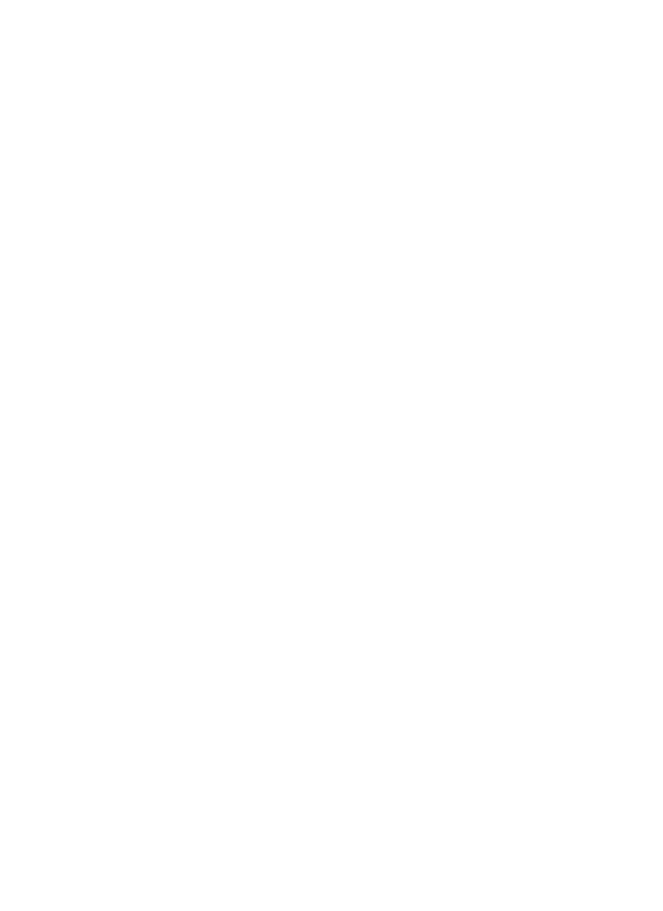
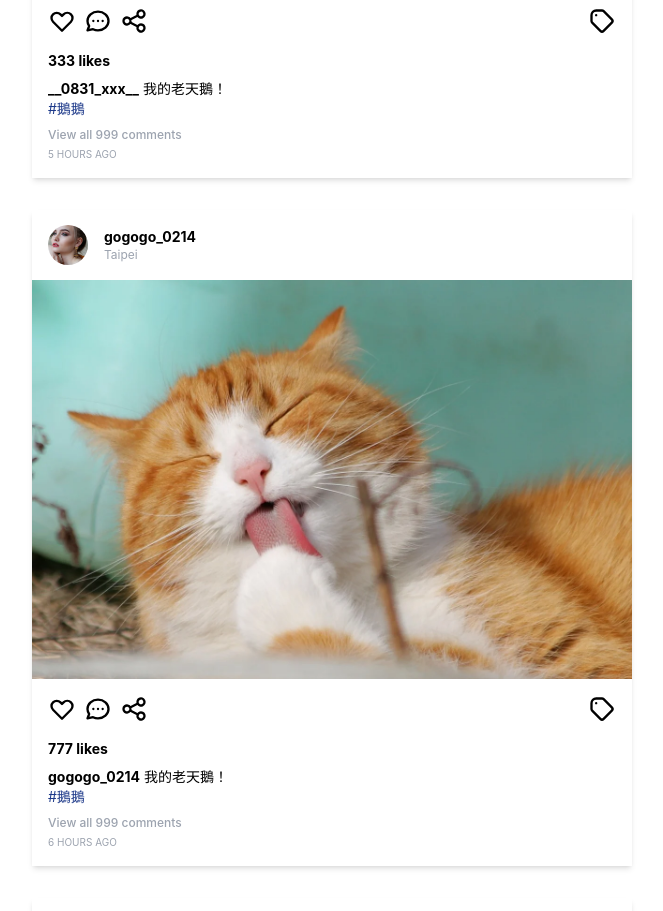
Before and after one commit to alisonwu6/my-instagram, a React (Create React App) app: page / in a window 1280 px wide. Shown: the part 1340-2251 px from the top of the page, without its empty margins (96-759 px from the left). Before the commit the page ends 800 px from the top, so only its background shows below. Built offline with nearby package versions, Linux system fonts and the light colour scheme.

Commit message:
feat: IGPost Components

```diff
--- /dev/null
+++ b/src/pages/home/components/IGPost/Comment.tsx
@@ -0,0 +1,93 @@
+type IGPostProps = {
+  likes: number;
+  description: string;
+  hashTags: string;
+  createTime: string;
+  account: string;
+};
+
+const Comment: React.FC<IGPostProps> = ({
+  likes,
+  description,
+  hashTags,
+  createTime,
+  account,
+}) => {
+  return (
+    <div className="px-4">
+      <div className="flex justify-between box-border mt-4 mb-4">
+        <div className="flex">
+          <svg
+            xmlns="http://www.w3.org/2000/svg"
+            className="h-[28px] w-[28px] mr-2"
+            fill="none"
+            viewBox="0 0 24 24"
+            stroke="currentColor"
+          >
+            <path
+              strokeLinecap="round"
+              strokeLinejoin="round"
+              strokeWidth={2}
+              d="M4.318 6.318a4.5 4.5 0 000 6.364L12 20.364l7.682-7.682a4.5 4.5 0 00-6.364-6.364L12 7.636l-1.318-1.318a4.5 4.5 0 00-6.364 0z"
+            />
+          </svg>
+          <svg
+            xmlns="http://www.w3.org/2000/svg"
+            className="h-[28px] w-[28px] mr-2"
+            fill="none"
+            viewBox="0 0 24 24"
+            stroke="currentColor"
+          >
+            <path
+              strokeLinecap="round"
+              strokeLinejoin="round"
+              strokeWidth={2}
+              d="M8 12h.01M12 12h.01M16 12h.01M21 12c0 4.418-4.03 8-9 8a9.863 9.863 0 01-4.255-.949L3 20l1.395-3.72C3.512 15.042 3 13.574 3 12c0-4.418 4.03-8 9-8s9 3.582 9 8z"
+            />
+          </svg>
+          <svg
+            xmlns="http://www.w3.org/2000/svg"
+            className="h-[28px] w-[28px]"
+            fill="none"
+            viewBox="0 0 24 24"
+            stroke="currentColor"
+          >
+            <path
+              strokeLinecap="round"
+              strokeLinejoin="round"
+              strokeWidth={2}
+              d="M8.684 13.342C8.886 12.938 9 12.482 9 12c0-.482-.114-.938-.316-1.342m0 2.684a3 3 0 110-2.684m0 2.684l6.632 3.316m-6.632-6l6.632-3.316m0 0a3 3 0 105.367-2.684 3 3 0 00-5.367 2.684zm0 9.316a3 3 0 105.368 2.684 3 3 0 00-5.368-2.684z"
+            />
+          </svg>
+        </div>
+        <svg
+          xmlns="http://www.w3.org/2000/svg"
+          className="h-[28px] w-[28px]"
+          fill="none"
+          viewBox="0 0 24 24"
+          stroke="currentColor"
+        >
+          <path
+            strokeLinecap="round"
+            strokeLinejoin="round"
+            strokeWidth={2}
+            d="M7 7h.01M7 3h5c.512 0 1.024.195 1.414.586l7 7a2 2 0 010 2.828l-7 7a2 2 0 01-2.828 0l-7-7A1.994 1.994 0 013 12V7a4 4 0 014-4z"
+          />
+        </svg>
+      </div>
+      <p className="text-sm font-bold mb-2">{likes} likes</p>
+
+      <p className="text-sm">
+        <span className="text-sm font-bold inline-block mr-1">{account}</span>
+        {description}
+      </p>
+      <p className="text-blue-900 text-sm">{hashTags}</p>
+      <p className="text-gray-400 text-xs font-[500] mt-2">
+        View all 999 comments
+      </p>
+      <p className="text-gray-400 text-[10px] mt-1">{createTime}</p>
+    </div>
+  );
+};
+
+export default Comment;
--- /dev/null
+++ b/src/pages/home/components/IGPost/index.tsx
@@ -0,0 +1,40 @@
+import IGUser from "components/IGUser";
+import Comment from "./Comment";
+
+type IGPostProps = {
+  account: string;
+  location: string;
+  avatar: string;
+  photo: string;
+  likes: number;
+  description: string;
+  hashTags: string;
+  createTime: string;
+};
+
+const IGPost: React.FC<IGPostProps> = ({
+  account,
+  location,
+  avatar,
+  photo,
+  likes,
+  description,
+  hashTags,
+  createTime,
+}) => {
+  return (
+    <div className="shadow-md pb-4 lg:mb-8">
+      <IGUser account={account} location={location} avatar={avatar} />
+      <img src={photo} alt="post" />
+      <Comment
+        account={account}
+        likes={likes}
+        description={description}
+        hashTags={hashTags}
+        createTime={createTime}
+      />
+    </div>
+  );
+};
+
+export default IGPost;
--- a/src/pages/home/index.tsx
+++ b/src/pages/home/index.tsx
@@ -2,6 +2,97 @@
 import IGContainer from "components/IGContainer";
 import IGStory from "./components/IGStory/IGStory";
 import IGUser from "components/IGUser";
+import IGPost from "./components/IGPost";
+
+const IGPostList: React.FC = () => {
+  const data = [
+    {
+      id: 1,
+      location: "布魯斯前端",
+      account: "bruce_1234",
+      avatar: "/images/avatars/a1.png",
+      photo: "/images/posts/main1.png",
+      likes: 999,
+      description: "我的老天鵝！",
+      hashTags: "#鵝鵝",
+      createTime: "1 HOURS AGO",
+    },
+    {
+      id: 2,
+      location: "7-11你好門市",
+      account: "__0831_xxx__",
+      avatar: "/images/avatars/a2.png",
+      photo: "/images/posts/main2.png",
+      likes: 333,
+      description: "我的老天鵝！",
+      hashTags: "#鵝鵝",
+      createTime: "5 HOURS AGO",
+    },
+    {
+      id: 3,
+      location: "Taipei",
+      account: "gogogo_0214",
+      avatar: "/images/avatars/a3.png",
+      photo: "/images/posts/main3.png",
+      likes: 777,
+      description: "我的老天鵝！",
+      hashTags: "#鵝鵝",
+      createTime: "6 HOURS AGO",
+    },
+    {
+      id: 4,
+      location: "信義區",
+      account: "zoe_0000",
+      avatar: "/images/avatars/a4.png",
+      photo: "/images/posts/main4.png",
+      likes: 824,
+      description: "我的老天鵝！",
+      hashTags: "#鵝鵝",
+      createTime: "7 HOURS AGO",
+    },
+    {
+      id: 5,
+      location: "南港區",
+      account: "zoe_0000",
+      avatar: "/images/avatars/a5.png",
+      photo: "/images/posts/main5.png",
+      likes: 98,
+      description: "我的老天鵝！",
+      hashTags: "#鵝鵝",
+      createTime: "10 HOURS AGO",
+    },
+  ];
+  return (
+    <>
+      {data?.map((item) => {
+        const {
+          id,
+          location,
+          account,
+          avatar,
+          photo,
+          likes,
+          description,
+          hashTags,
+          createTime,
+        } = item;
+        return (
+          <IGPost
+            location={location}
+            account={account}
+            avatar={avatar}
+            photo={photo}
+            likes={likes}
+            description={description}
+            hashTags={hashTags}
+            createTime={createTime}
+            key={id}
+          />
+        );
+      })}
+    </>
+  );
+};
 
 const Home: React.FC = () => {
   return (
@@ -11,6 +102,7 @@
         <div className="flex lg:justify-center">
           <div className="w-full lg:w-[600px]">
             <IGStory />
+            <IGPostList />
           </div>
           <div className="hidden lg:block lg:w-[424px]">
             <IGUser
```
